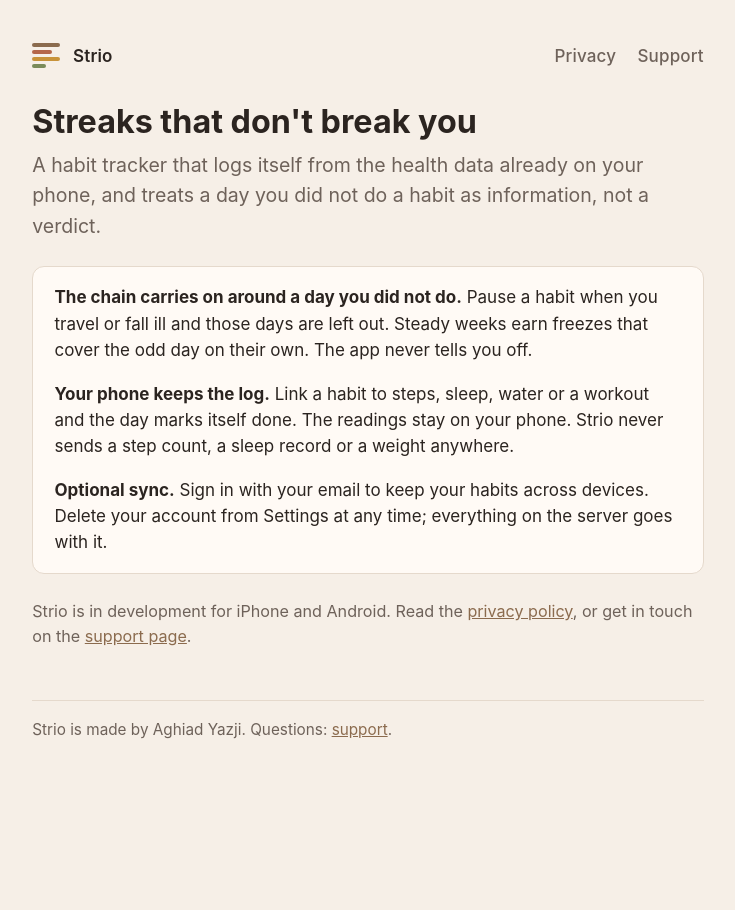
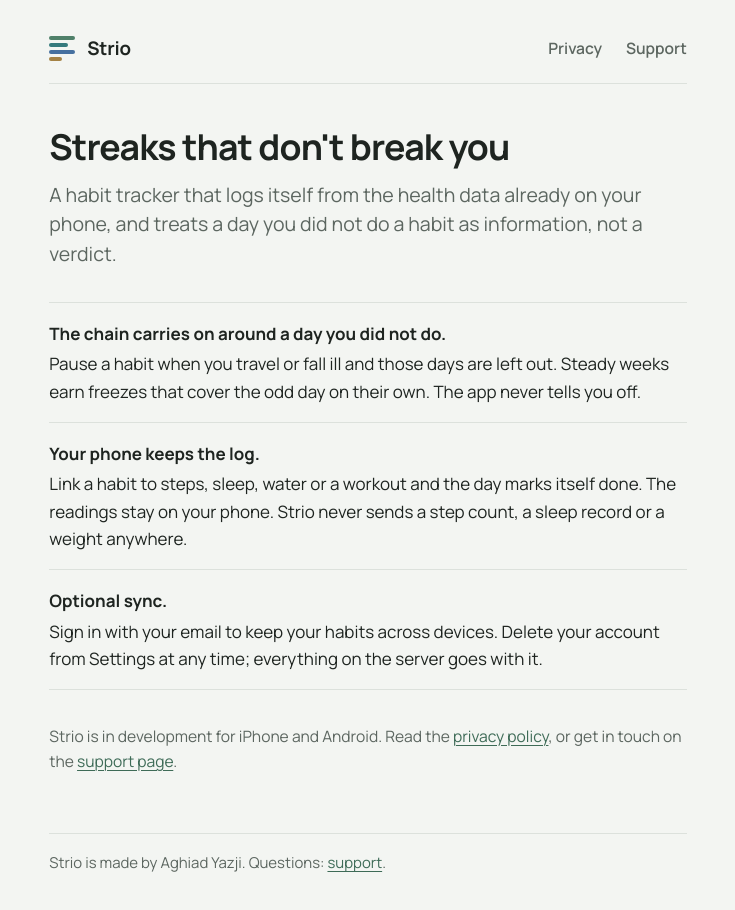
Before and after one commit to aghiadyazji/strio-site, a plain HTML site: page index.html in a window 1280 px wide. Shown: the whole page, without its empty margins (272-1007 px from the left). Before the commit the page ends 810 px from the top, so only its background shows below. Drawn offline with Linux system fonts and the light colour scheme.

Commit message:
feat: direction B on the site, the form, Settings and the report
The site takes B's stone and sage, light and dark, with Manrope served
from the site itself (no font host, keeping the policy's "no trackers"
true for the page too), a favicon from the app icon, the current page
marked in the nav, and the landing's points as hairline rows.

In the app, app/sections.dart gives every screen one section heading
(small capitals, read aloud as written) and one hairline group, and the
theme sets fields, chips, buttons and row padding once. Settings and the
form are rebuilt on them; the form's nine colours fit one line at any
width and show their dark twins in dark mode; the report's figure sits
between hairlines and each habit row carries its icon, colour and a
slim bar.

Co-Authored-By: Claude Opus 5.5 <noreply@anthropic.com>

```diff
--- a/index.html
+++ b/index.html
@@ -5,18 +5,22 @@
 <meta name="viewport" content="width=device-width, initial-scale=1">
 <title>Strio — Streaks that don't break you</title>
 <meta name="description" content="A habit tracker that logs itself from the health data already on your phone, and treats a day you did not do a habit as information rather than failure.">
+<link rel="icon" href="favicon.svg" type="image/svg+xml">
+<meta name="theme-color" content="#f3f5f2" media="(prefers-color-scheme: light)">
+<meta name="theme-color" content="#121614" media="(prefers-color-scheme: dark)">
+<link rel="preload" href="fonts/manrope-latin.woff2" as="font" type="font/woff2" crossorigin>
 <link rel="stylesheet" href="style.css">
 </head>
 <body>
 <main>
-<header class="site"><span class="mark"><i></i><i></i><i></i><i></i></span><a href="index.html">Strio</a><nav><a href="privacy.html">Privacy</a><a href="support.html">Support</a></nav></header>
+<header class="site"><span class="mark" aria-hidden="true"><i></i><i></i><i></i><i></i></span><a href="index.html">Strio</a><nav><a href="privacy.html">Privacy</a><a href="support.html">Support</a></nav></header>
 <h1>Streaks that don't break you</h1>
 <p class="lede">A habit tracker that logs itself from the health data already on your phone, and treats a day you did not do a habit as information, not a verdict.</p>
-<div class="card">
-<p><strong>The chain carries on around a day you did not do.</strong> Pause a habit when you travel or fall ill and those days are left out. Steady weeks earn freezes that cover the odd day on their own. The app never tells you off.</p>
-<p><strong>Your phone keeps the log.</strong> Link a habit to steps, sleep, water or a workout and the day marks itself done. The readings stay on your phone. Strio never sends a step count, a sleep record or a weight anywhere.</p>
-<p><strong>Optional sync.</strong> Sign in with your email to keep your habits across devices. Delete your account from Settings at any time; everything on the server goes with it.</p>
-</div>
+<ul class="points">
+<li><strong>The chain carries on around a day you did not do.</strong>Pause a habit when you travel or fall ill and those days are left out. Steady weeks earn freezes that cover the odd day on their own. The app never tells you off.</li>
+<li><strong>Your phone keeps the log.</strong>Link a habit to steps, sleep, water or a workout and the day marks itself done. The readings stay on your phone. Strio never sends a step count, a sleep record or a weight anywhere.</li>
+<li><strong>Optional sync.</strong>Sign in with your email to keep your habits across devices. Delete your account from Settings at any time; everything on the server goes with it.</li>
+</ul>
 <p class="meta">Strio is in development for iPhone and Android. Read the <a href="privacy.html">privacy policy</a>, or get in touch on the <a href="support.html">support page</a>.</p>
 <footer>Strio is made by Aghiad Yazji. Questions: <a href="support.html">support</a>.</footer>
 </main>
--- a/style.css
+++ b/style.css
@@ -1,63 +1,118 @@
+/* Direction B, "Stone and sage" (lib/app/theme.dart), with its dark twin.
+   Manrope is served from this site, never from a font host, so a visit
+   reaches no one but GitHub Pages. Licence: fonts/OFL.txt. */
+@font-face {
+  font-family: "Manrope";
+  font-style: normal;
+  font-weight: 400 700;
+  font-display: swap;
+  src: url(fonts/manrope-latin.woff2) format("woff2");
+}
 :root {
-  --bg: #f6efe7;
-  --surface: #fffaf5;
-  --text: #2b2420;
-  --muted: #6e625a;
-  --accent: #8b6b4e;
-  --rule: #e5d9cc;
+  color-scheme: light;
+  --bg: #f3f5f2;
+  --surface: #ffffff;
+  --text: #1e2420;
+  --muted: #5c6660;
+  --accent: #3e6b57;
+  --rule: #dce1dc;
+  --stripe-1: #4f8069;
+  --stripe-2: #357a7d;
+  --stripe-3: #46709f;
+  --stripe-4: #a48245;
 }
 @media (prefers-color-scheme: dark) {
   :root {
-    --bg: #1d1916;
-    --surface: #262019;
-    --text: #efe6dc;
-    --muted: #b3a597;
-    --accent: #c9a98a;
-    --rule: #3a312a;
+    color-scheme: dark;
+    --bg: #121614;
+    --surface: #171c19;
+    --text: #e4eae6;
+    --muted: #94a09a;
+    --accent: #7fb89c;
+    --rule: #2a312d;
+    --stripe-1: #7fb89c;
+    --stripe-2: #6db4b6;
+    --stripe-3: #86aad8;
+    --stripe-4: #d4b47a;
   }
 }
 * { box-sizing: border-box; }
-html { font-size: 17px; }
+html { font-size: 17px; -webkit-text-size-adjust: 100%; }
 body {
   margin: 0;
   background: var(--bg);
   color: var(--text);
-  font-family: -apple-system, BlinkMacSystemFont, "Segoe UI", Roboto, "Helvetica Neue", Arial, sans-serif;
-  line-height: 1.55;
+  font-family: "Manrope", -apple-system, BlinkMacSystemFont, "Segoe UI", Roboto, "Helvetica Neue", Arial, sans-serif;
+  line-height: 1.6;
+  font-feature-settings: "tnum" 0;
 }
 main {
-  max-width: 42rem;
+  max-width: 40rem;
   margin: 0 auto;
-  padding: 2.5rem 1.25rem 4rem;
+  padding: 2rem max(1.25rem, env(safe-area-inset-right)) 4rem max(1.25rem, env(safe-area-inset-left));
 }
-header.site { display: flex; align-items: center; gap: .75rem; margin-bottom: 2rem; }
-header.site a { color: inherit; text-decoration: none; font-weight: 600; letter-spacing: .01em; }
-header.site nav { margin-left: auto; display: flex; gap: 1.25rem; }
-header.site nav a { color: var(--muted); font-weight: 500; }
-.mark { display: inline-grid; gap: 3px; width: 28px; }
+header.site {
+  display: flex;
+  align-items: center;
+  gap: .7rem;
+  padding-bottom: 1.1rem;
+  margin-bottom: 2.5rem;
+  border-bottom: 1px solid var(--rule);
+}
+header.site a { color: inherit; text-decoration: none; }
+header.site > a { font-weight: 700; font-size: 1.1rem; letter-spacing: -.01em; }
+header.site nav { margin-left: auto; display: flex; gap: 1.4rem; }
+header.site nav a { color: var(--muted); font-weight: 600; font-size: .92rem; }
+header.site nav a:hover, header.site nav a[aria-current] { color: var(--text); }
+.mark { display: inline-grid; gap: 3px; width: 26px; }
 .mark i { display: block; height: 4px; border-radius: 2px; }
-.mark i:nth-child(1) { width: 100%; background: #8b6b4e; }
-.mark i:nth-child(2) { width: 72%;  background: #b5674a; }
-.mark i:nth-child(3) { width: 100%; background: #c8933a; }
-.mark i:nth-child(4) { width: 50%;  background: #7a8b5a; }
-h1 { font-size: 1.9rem; line-height: 1.2; margin: 0 0 .5rem; }
-h2 { font-size: 1.2rem; margin: 2.25rem 0 .5rem; }
+.mark i:nth-child(1) { width: 100%; background: var(--stripe-1); }
+.mark i:nth-child(2) { width: 72%;  background: var(--stripe-2); }
+.mark i:nth-child(3) { width: 100%; background: var(--stripe-3); }
+.mark i:nth-child(4) { width: 50%;  background: var(--stripe-4); }
+h1 {
+  font-size: 2.1rem;
+  line-height: 1.15;
+  letter-spacing: -.025em;
+  font-weight: 700;
+  margin: 0 0 .75rem;
+  text-wrap: balance;
+}
+h2 {
+  font-size: 1.15rem;
+  letter-spacing: -.01em;
+  font-weight: 700;
+  margin: 2.5rem 0 .5rem;
+}
+h3 { font-size: 1rem; font-weight: 700; margin: 1.75rem 0 .35rem; }
 p, li { color: var(--text); }
-.lede { font-size: 1.15rem; color: var(--muted); margin-top: 0; }
-.meta { color: var(--muted); font-size: .95rem; }
-a { color: var(--accent); }
+.lede { font-size: 1.15rem; line-height: 1.5; color: var(--muted); margin-top: 0; }
+.meta { color: var(--muted); font-size: .92rem; }
+a { color: var(--accent); text-underline-offset: .18em; text-decoration-thickness: 1px; }
+strong { font-weight: 700; }
 ul { padding-left: 1.2rem; }
 li + li { margin-top: .35rem; }
+li::marker { color: var(--muted); }
 .card {
   background: var(--surface);
   border: 1px solid var(--rule);
-  border-radius: 12px;
-  padding: 1rem 1.25rem;
-  margin: 1.5rem 0;
+  border-radius: 16px;
+  padding: 1.1rem 1.35rem;
+  margin: 1.75rem 0;
 }
 .card p:first-child { margin-top: 0; }
 .card p:last-child { margin-bottom: 0; }
-footer { margin-top: 3rem; padding-top: 1rem; border-top: 1px solid var(--rule); color: var(--muted); font-size: .9rem; }
-table { border-collapse: collapse; width: 100%; margin: 1rem 0; font-size: .95rem; }
-th, td { text-align: left; vertical-align: top; padding: .5rem .6rem; border-bottom: 1px solid var(--rule); }
-th { color: var(--muted); font-weight: 600; }
+.points { list-style: none; padding: 0; margin: 2rem 0; border-top: 1px solid var(--rule); }
+.points li { margin: 0; padding: 1rem 0; border-bottom: 1px solid var(--rule); }
+.points strong { display: block; margin-bottom: .2rem; }
+footer {
+  margin-top: 3.5rem;
+  padding-top: 1rem;
+  border-top: 1px solid var(--rule);
+  color: var(--muted);
+  font-size: .88rem;
+}
+.table-wrap { overflow-x: auto; margin: 1rem 0; }
+table { border-collapse: collapse; width: 100%; font-size: .93rem; }
+th, td { text-align: left; vertical-align: top; padding: .55rem .6rem .55rem 0; border-bottom: 1px solid var(--rule); }
+th { color: var(--muted); font-weight: 600; font-size: .85rem; }
```
Also changed, not shown: privacy.html (+7 -3 lines), support.html (+5 -1 lines), favicon.svg (added), fonts/OFL.txt (added), fonts/manrope-latin.woff2 (added).
